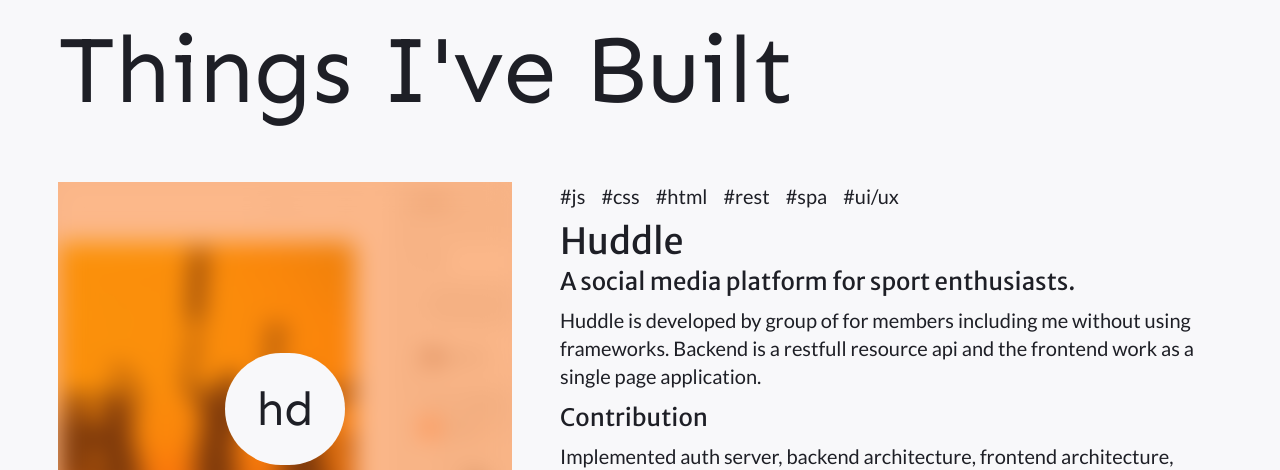
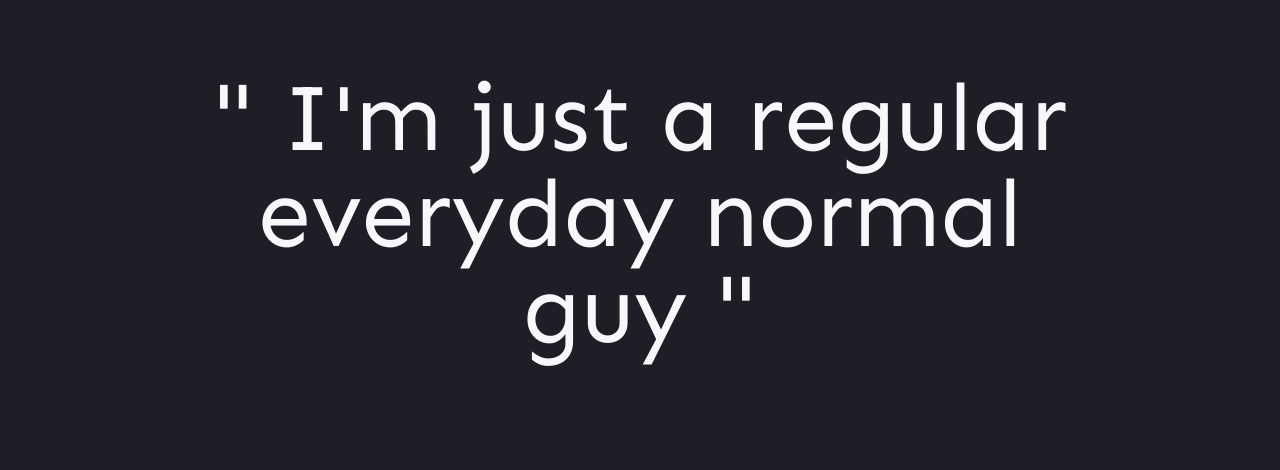
Before and after one commit to R4JxF60/Minimalio, a Next.js app: page / in a window 1280 px wide. Shown: the part 1938-2408 px from the top of the page. Built offline with nearby package versions, Linux system fonts and the light colour scheme.

Commit message:
create: Quote component

```diff
--- /dev/null
+++ b/components/Quote.js
@@ -0,0 +1,9 @@
+function Quote() {
+    return (<section className="h-screen w-full bg-mid-black">
+        <div className="mx-auto pl-9 pr-9 sm:p-0 container w-full h-full flex justify-center items-center">
+            <div className="font-sen font-normal md:text-8xl sm:text-6xl text-5xl w-3/4 text-center text-light-gray">" I'm just a regular everyday normal guy "</div>
+        </div>
+    </section>);
+}
+
+export default Quote;
```
